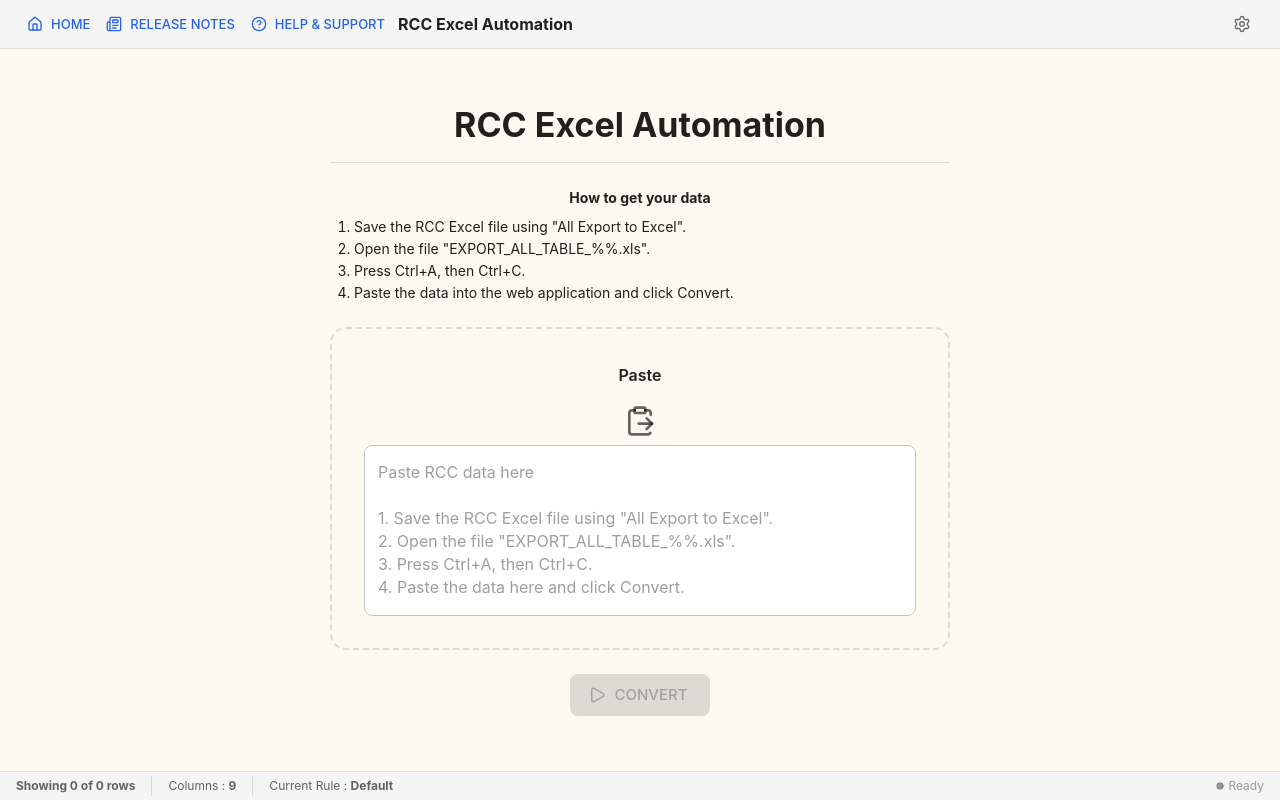
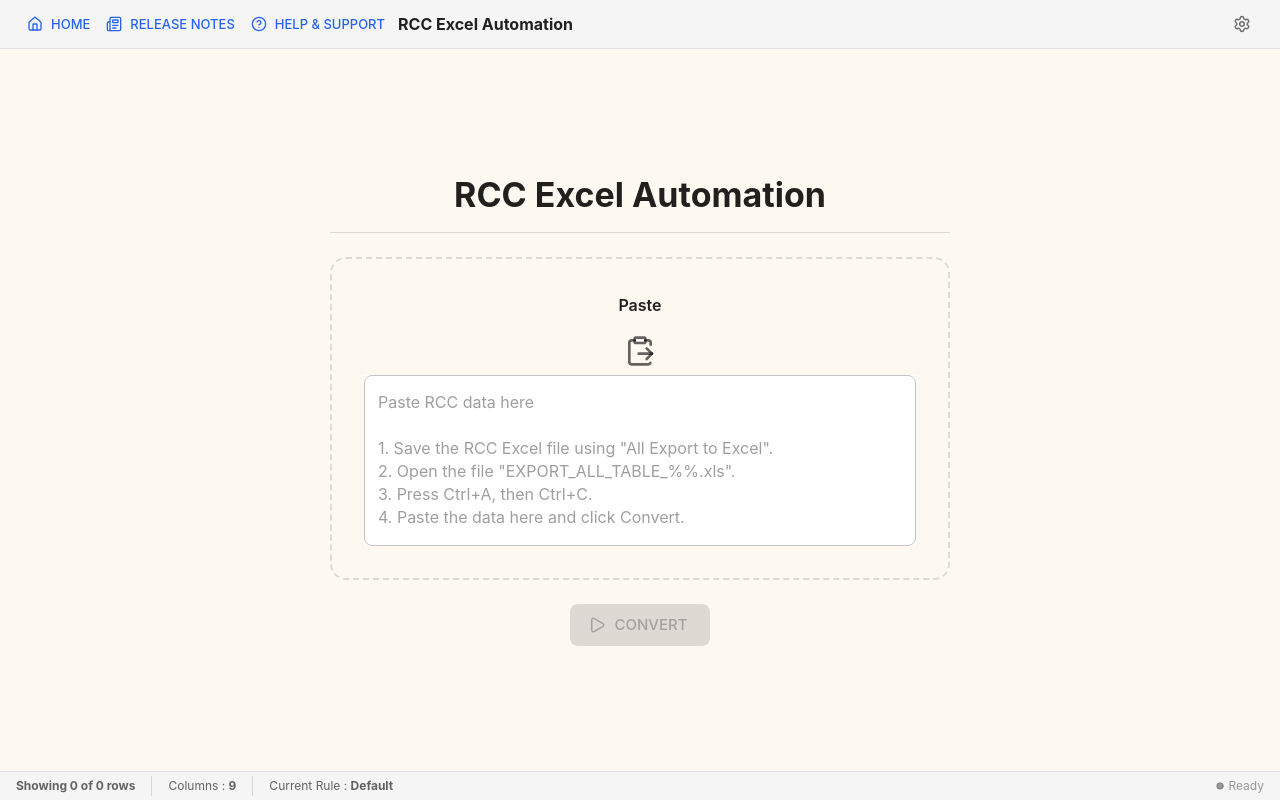
Before and after one commit to holmes980921-max/excel-automation-v1.01, a Next.js app in the folder frontend/: page / in a window 1280 px wide. Built offline with nearby package versions, Linux system fonts and the light colour scheme; what @mui/material-nextjs, ag-grid-community would draw is missing.

Commit message:
fix(frontend): remove redundant page-level guide from Home screen (V1.13.1)
The "How to get your data" 4-step guide duplicated the paste area's
own placeholder verbatim. Removed the separate block - the placeholder
remains the single source of these instructions.

```diff
--- a/frontend/components/HomeScreen.tsx
+++ b/frontend/components/HomeScreen.tsx
@@ -19,23 +19,15 @@ const PASTE_TEXTAREA_MAX_ROWS = 10;
 
 // V1.13: Clipboard Paste is the only supported Conversion Input method -
 // "All Export to Excel" and "EXPORT_ALL_TABLE_%%.xls" are RCC's own product
-// names and must not be reworded. Shown both as this placeholder (inside
-// the empty input) and as the page-level numbered guide below, so the
-// instructions are visible whether or not the user has scrolled to/focused
-// the input yet.
+// names and must not be reworded. Shown only here (the placeholder) - a
+// separate page-level guide repeating the same steps was removed as
+// redundant (V1.13 follow-up fix).
 const PASTE_PLACEHOLDER = `Paste RCC data here
 
 1. Save the RCC Excel file using "All Export to Excel".
 2. Open the file "EXPORT_ALL_TABLE_%%.xls".
 3. Press Ctrl+A, then Ctrl+C.
 4. Paste the data here and click Convert.`;
-
-const GUIDE_STEPS = [
-  'Save the RCC Excel file using "All Export to Excel".',
-  'Open the file "EXPORT_ALL_TABLE_%%.xls".',
-  "Press Ctrl+A, then Ctrl+C.",
-  "Paste the data into the web application and click Convert.",
-];
 
 type Props = {
   onConverted: (data: ConvertResponse) => void;
@@ -162,19 +154,6 @@ export default function HomeScreen({ onConverted, debugMode }: Props) {
         </Typography>
         <Divider sx={{ mb: 3 }} />
 
-        <Box sx={{ mb: 3 }}>
-          <Typography variant="subtitle2" sx={{ fontWeight: 700, mb: 1, textAlign: "center" }}>
-            How to get your data
-          </Typography>
-          <Box component="ol" sx={{ m: 0, pl: 3 }}>
-            {GUIDE_STEPS.map((step) => (
-              <Typography key={step} component="li" variant="body2" color="text.secondary" sx={{ mb: 0.25 }}>
-                {step}
-              </Typography>
-            ))}
-          </Box>
-        </Box>
-
         <Box
           sx={{
             border: "2px dashed",
```
Also changed, not shown: 1 other file (tests, documents, lock files or other folders).
